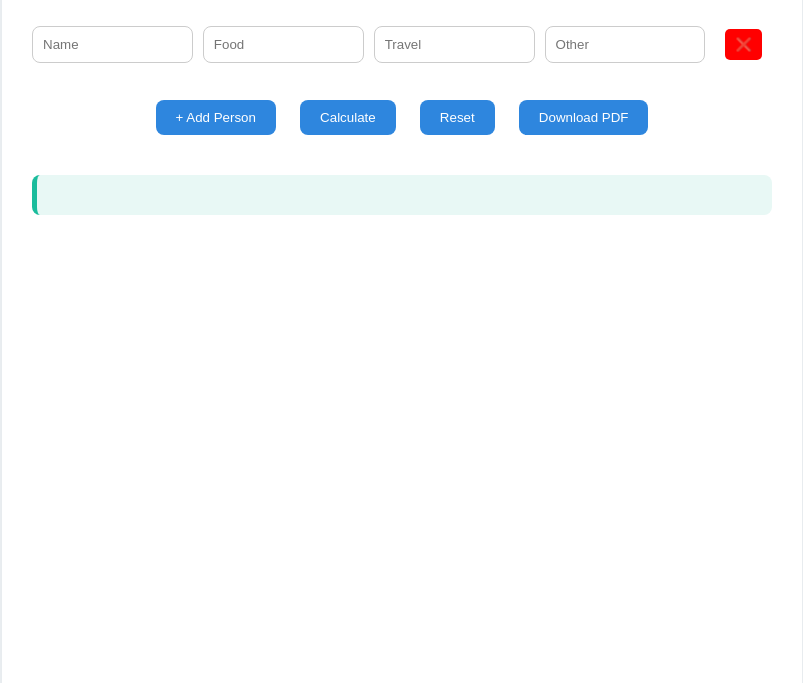
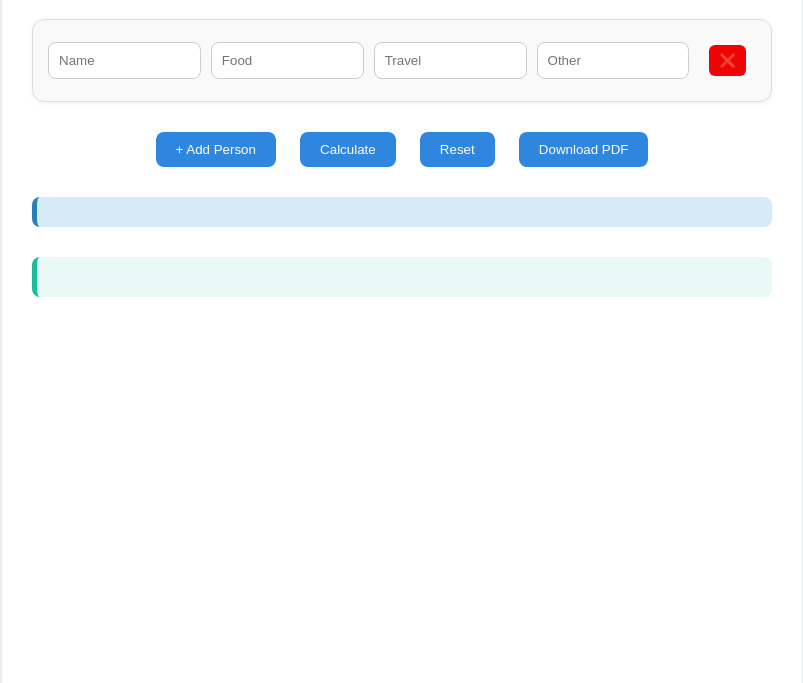
Before and after one commit to Piyush29k/expense-splitter, a plain HTML site: page index.html in a window 1280 px wide. Both pictures are taken after a click on the button "+ Add Person". Shown: the part 117-800 px from the top of the page, without its empty margins (238-1041 px from the left). Drawn offline with nearby package versions, Linux system fonts and the light colour scheme.

Commit message:
Update style.css

```diff
--- a/style.css
+++ b/style.css
@@ -35,24 +35,38 @@ button {
 button:hover {
   background: #1b4f72;
 }
+.person-segment {
+  border: 1px solid #ddd;
+  border-radius: 12px;
+  padding: 15px;
+  margin-bottom: 15px;
+  background-color: #f9f9f9;
+  box-shadow: 0 2px 6px rgba(0, 0, 0, 0.05);
+}
 .person {
   display: flex;
+  flex-wrap: wrap;
+  gap: 10px;
   align-items: center;
-  gap: 10px;
-  margin-bottom: 10px;
 }
 input {
+  flex: 1;
+  min-width: 120px;
   padding: 10px;
-  width: 40%;
   border: 1px solid #ccc;
   border-radius: 8px;
 }
 .delete-btn {
-  background: red;
-  color: white;
+  background: #ef0404;
+  border: none;
+  color: rgb(17, 17, 17);
   padding: 8px 10px;
-  border-radius: 5px;
+  border-radius: 6px;
   cursor: pointer;
+  transition: background 0.3s ease;
+}
+.delete-btn:hover {
+  background: #faf6f6;
 }
 #result {
   margin-top: 30px;
@@ -61,3 +75,10 @@ input {
   border-left: 5px solid #1abc9c;
   border-radius: 8px;
 }
+#summary {
+  margin-top: 20px;
+  padding: 15px;
+  background-color: #d6eaf8;
+  border-radius: 8px;
+  border-left: 5px solid #2980b9;
+}
```
